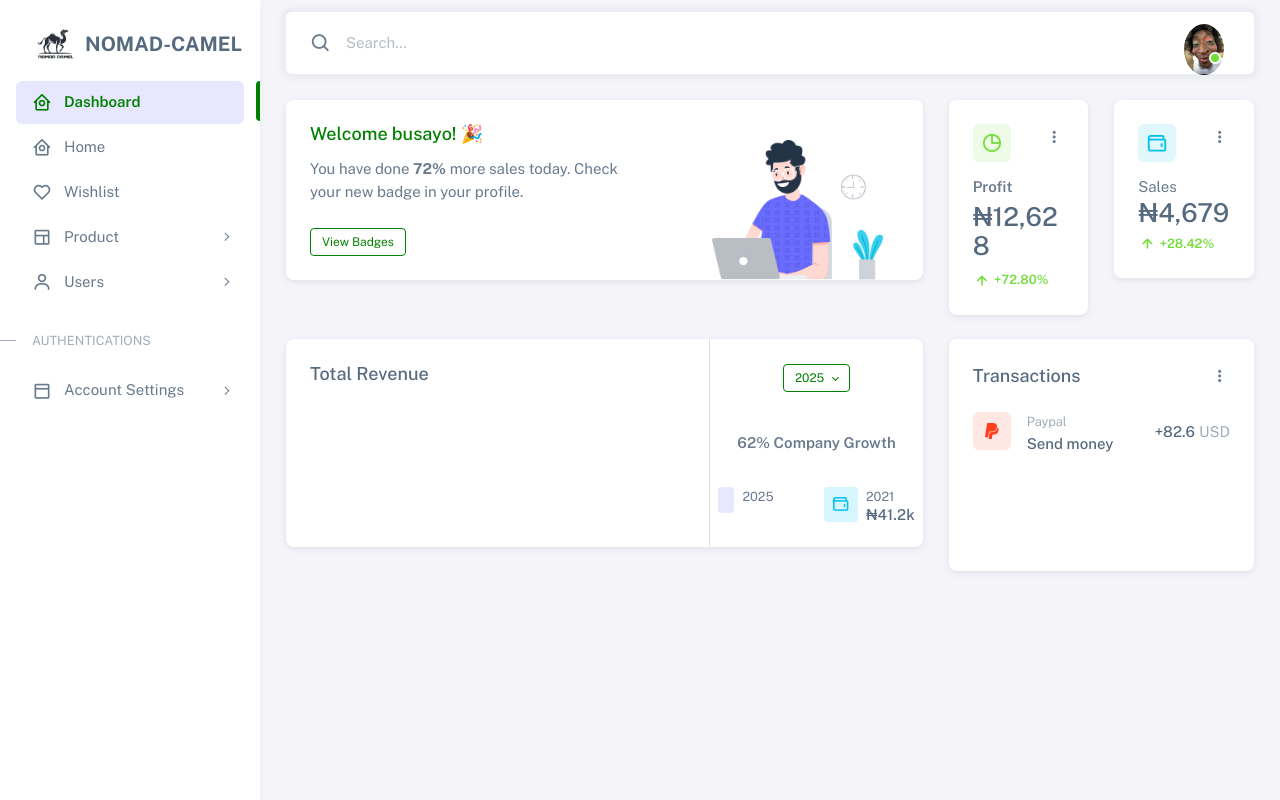
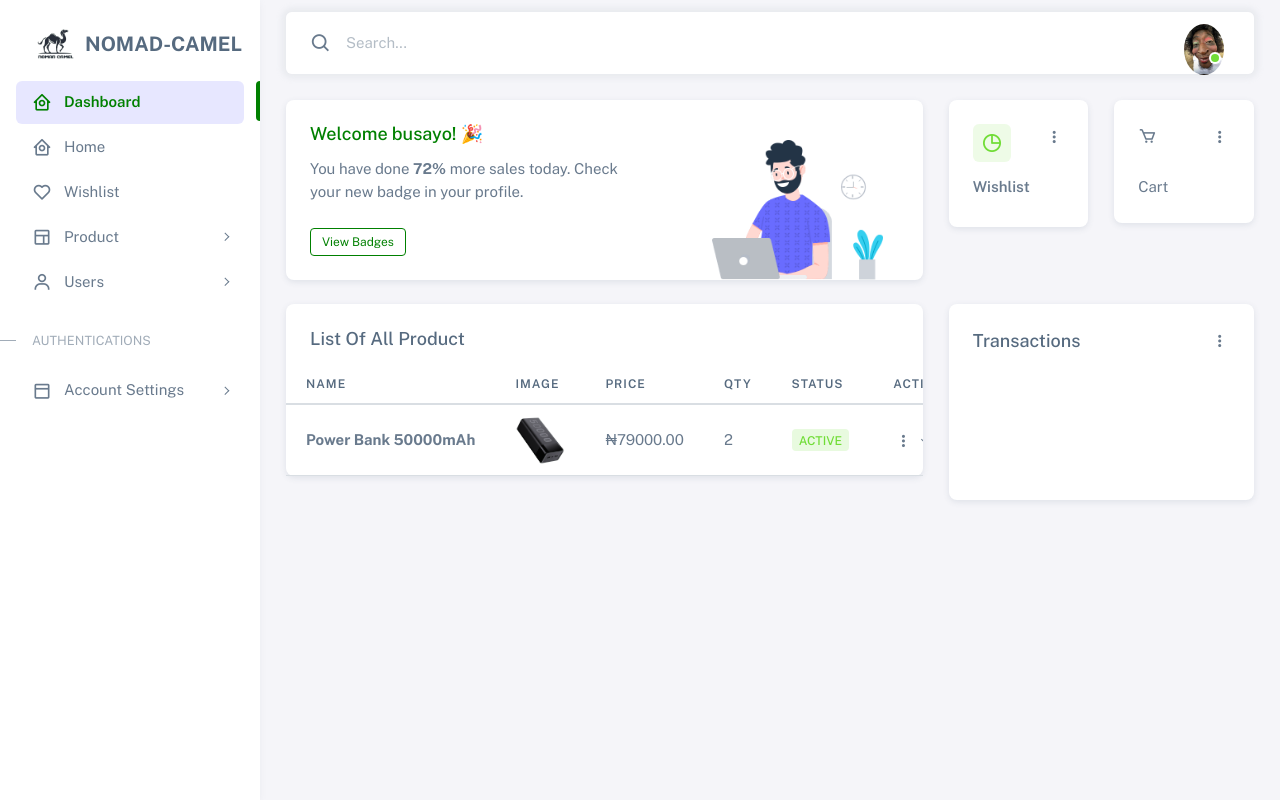
Before and after one commit to Gbemi-leke/NOMAD-CAMEL, a Django app: page /auth/dashboard in a window 1280 px wide. Run offline with Django 5.2, Linux system fonts and the light colour scheme; a user stored in the database is signed in; data comes from the database, SQL or seed files in the repository; both versions use the stored data as it was after the commit; some libraries are stand-ins or nearby versions.

Commit message:
edited the dashboard page

```diff
--- a/backend/views.py
+++ b/backend/views.py
@@ -103,7 +103,7 @@ def logout_view(request):
 
 @login_required(login_url='/backend/login/')
 def dashboard(request):
-
+    products = Product.objects.all()
     total_users = User.objects.count()
     total_products = Product.objects.count()
     active_products = Product.objects.filter(is_active=True).count()
@@ -131,6 +131,7 @@ def dashboard(request):
         'weeks': weeks,
         'users_per_week': users_per_week,
         'product_names': product_names,
+        'products': products,
         'product_quantities': product_quantities,
         # 'recent_orders': recent_orders,  #
     }
--- a/templates/backend/index.html
+++ b/templates/backend/index.html
@@ -57,14 +57,11 @@ NOMAD-CAMEL
                       <i class="bx bx-dots-vertical-rounded"></i>
                     </button>
                     <div class="dropdown-menu dropdown-menu-end" aria-labelledby="cardOpt3">
-                      <a class="dropdown-item" href="javascript:void(0);">View More</a>
-                      <a class="dropdown-item" href="javascript:void(0);">Delete</a>
+                      <a class="dropdown-item" href="javascript:void(0);">View</a>
                     </div>
                   </div>
                 </div>
-                <span class="fw-semibold d-block mb-1">Profit</span>
-                <h3 class="card-title mb-2">₦12,628</h3>
-                <small class="text-success fw-semibold"><i class="bx bx-up-arrow-alt"></i> +72.80%</small>
+                <span class="fw-semibold d-block mb-1">Wishlist</span>
               </div>
             </div>
           </div>
@@ -73,8 +70,7 @@ NOMAD-CAMEL
               <div class="card-body">
                 <div class="card-title d-flex align-items-start justify-content-between">
                   <div class="avatar flex-shrink-0">
-                    <img src="{% static 'backend/assets/img/icons/unicons/wallet-info.png' %}" alt="Credit Card"
-                      class="rounded" />
+                    <i class="bx bx-cart"></i>
                   </div>
                   <div class="dropdown">
                     <button class="btn p-0" type="button" id="cardOpt6" data-bs-toggle="dropdown" aria-haspopup="true"
@@ -82,69 +78,82 @@ NOMAD-CAMEL
                       <i class="bx bx-dots-vertical-rounded"></i>
                     </button>
                     <div class="dropdown-menu dropdown-menu-end" aria-labelledby="cardOpt6">
-                      <a class="dropdown-item" href="javascript:void(0);">View More</a>
-                      <a class="dropdown-item" href="javascript:void(0);">Delete</a>
+                      <a class="dropdown-item" href="javascript:void(0);">View</a>
                     </div>
                   </div>
                 </div>
-                <span>Sales</span>
-                <h3 class="card-title text-nowrap mb-1">₦4,679</h3>
-                <small class="text-success fw-semibold"><i class="bx bx-up-arrow-alt"></i> +28.42%</small>
+                <span>Cart</span>
+
               </div>
             </div>
           </div>
         </div>
       </div>
-      <!-- Total Revenue -->
+      <!-- List All Product -->
       <div class="col-12 col-lg-8 order-2 order-md-3 order-lg-2 mb-4">
         <div class="card">
           <div class="row row-bordered g-0">
-            <div class="col-md-8">
-              <h5 class="card-header m-0 me-2 pb-3">Total Revenue</h5>
-              <div id="totalRevenueChart" class="px-2"></div>
-            </div>
-            <div class="col-md-4">
-              <div class="card-body">
-                <div class="text-center">
-                  <div class="dropdown">
-                    <button class="btn btn-sm btn-outline-primary dropdown-toggle" type="button" id="growthReportId"
-                      data-bs-toggle="dropdown" aria-haspopup="true" aria-expanded="false">
-                      <script>document.write(new Date().getFullYear());</script>
-                    </button>
-                    <!-- <div class="dropdown-menu dropdown-menu-end" aria-labelledby="growthReportId">
-                                <a class="dropdown-item" href="javascript:void(0);">2021</a>
-                                <a class="dropdown-item" href="javascript:void(0);">2020</a>
-                                <a class="dropdown-item" href="javascript:void(0);">2019</a>
-                              </div> -->
-                  </div>
-                </div>
-              </div>
-              <div id="growthChart"></div>
-              <div class="text-center fw-semibold pt-3 mb-2">62% Company Growth</div>
+            <div class="col-md-12">
+              <h5 class="card-header m-0 me-2 pb-3">List Of All Product</h5>
+              <div class="table-responsive text-nowrap">
+                <table class="table">
+                  <thead>
+                    <tr>
+                      <th>Name</th>
+                      <th>Image</th>
+                      <th>Price</th>
+                      <th>Qty</th>
+                      <th>Status</th>
+                      <th>Actions</th>
+                    </tr>
+                  </thead>
+                  <tbody>
+                    {% for product in products %}
+                    <tr>
+                      <td><strong>{{ product.name }}</strong></td>
+                      <td><img src="{{ product.images.first.image.url }}" width="50" height="50" /></td>
+                      <td>₦{{ product.price }}</td>
+                      <td>{{ product.quantity }}</td>
+                      <td>
+                        {% if product.is_active %}
+                        <span class="badge bg-label-success me-1">Active</span>
+                        {% else %}
+                        <span class="badge bg-label-warning me-1">Inactive</span>
+                        {% endif %}
+                      </td>
+                      <td>
+                        <div class="dropdown">
+                          <button class="btn btn-sm p-0 dropdown-toggle" type="button" data-bs-toggle="dropdown"
+                            aria-expanded="false">
+                            <i class="bx bx-dots-vertical-rounded"></i>
+                          </button>
+                          <ul class="dropdown-menu">
+                            <li>
+                              <a class="dropdown-item" href="{% url 'backend:edit-product' product.pk %}">
+                                <i class="bx bx-edit-alt me-1"></i> Edit
+                              </a>
+                            </li>
+                            <li>
+                              <a class="dropdown-item" href="{% url 'backend:delete-product' product.pk %}">
+                                <i class="bx bx-trash me-1"></i> Delete
+                              </a>
+                            </li>
+                          </ul>
+                        </div>
 
-              <div class="d-flex px-xxl-4 px-lg-2 p-4 gap-xxl-3 gap-lg-1 gap-3 justify-content-between">
-                <div class="d-flex">
-                  <div class="me-2">
-                    <span class="badge bg-label-primary p-2"><i class="bx bx-naira text-primary"></i></span>
-                  </div>
-                  <div class="d-flex flex-column">
-                    <small>
-                      <script>document.write(new Date().getFullYear());</script>
-                    </small>
-                    <!-- <h6 class="mb-0">₦32.5k</h6> -->
-                  </div>
-                </div>
-                <div class="d-flex">
-                  <div class="me-2">
-                    <span class="badge bg-label-info p-2"><i class="bx bx-wallet text-info"></i></span>
-                  </div>
-                  <div class="d-flex flex-column">
-                    <small>2021</small>
-                    <h6 class="mb-0">₦41.2k</h6>
-                  </div>
-                </div>
+                      </td>
+                    </tr>
+                    {% empty %}
+                    <tr>
+                      <td colspan="5" class="text-center">No products found.</td>
+                    </tr>
+                    {% endfor %}
+                  </tbody>
+
+                </table>
               </div>
             </div>
+
           </div>
         </div>
       </div>
@@ -168,7 +177,7 @@ NOMAD-CAMEL
           </div>
           <div class="card-body">
             <ul class="p-0 m-0">
-              <li class="d-flex mb-4 pb-1">
+              <!-- <li class="d-flex mb-4 pb-1">
                 <div class="avatar flex-shrink-0 me-3">
                   <img src="{% static 'backend/assets/img/icons/unicons/paypal.png' %}" alt="User" class="rounded" />
                 </div>
@@ -182,7 +191,7 @@ NOMAD-CAMEL
                     <span class="text-muted">USD</span>
                   </div>
                 </div>
-              </li>
+              </li> -->
             </ul>
           </div>
         </div>
```
Also changed, not shown: db.sqlite3.
